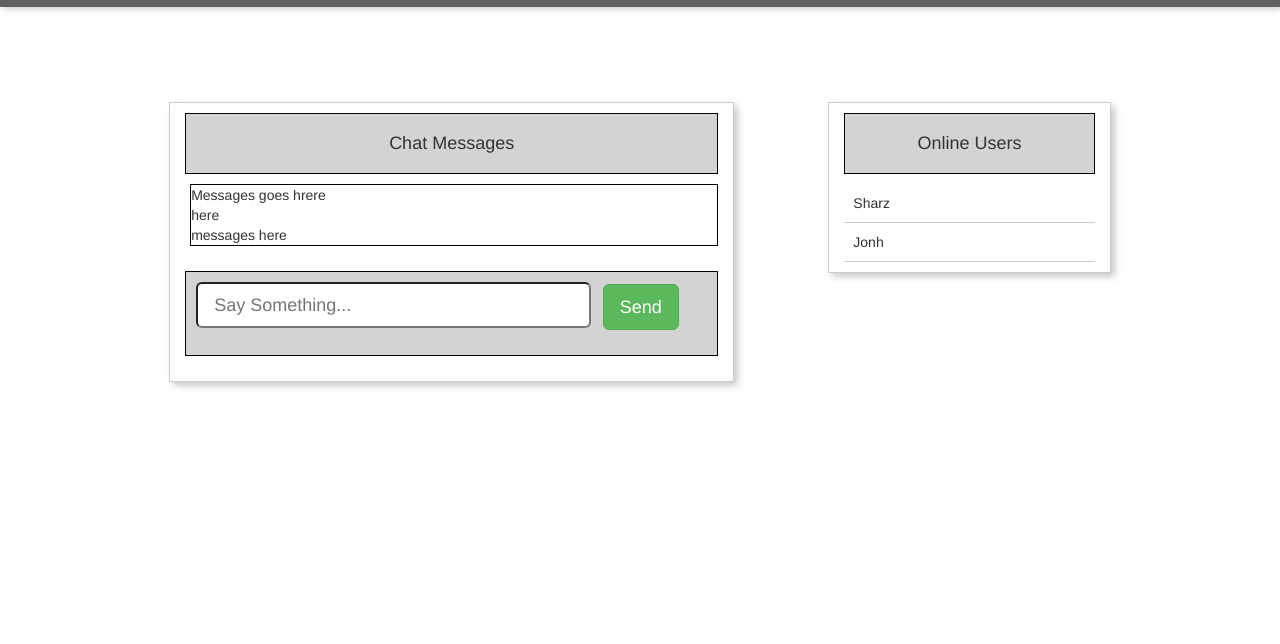
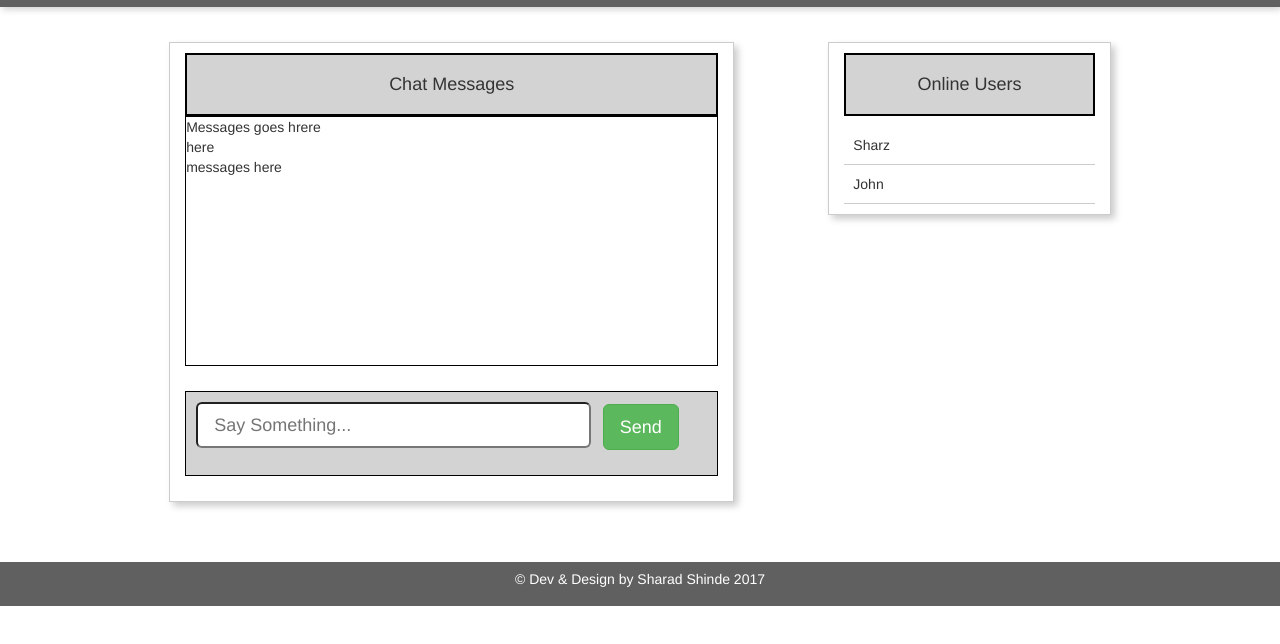
Before and after one commit to shindesharad71/Chat-WebApplication, a website: page index.html in a window 1280 px wide. Shown: the part 74-718 px from the top of the page. Drawn offline with nearby package versions, Linux system fonts and the light colour scheme; no server answers.

Commit message:
ui structure updated, still in dev phase

```diff
--- a/app.css
+++ b/app.css
@@ -13,7 +13,7 @@ li {
 }
 
 #mainWrapper {
-    margin-top: 75px;
+    margin-top: 15px;
     padding: 20px;
     /* display: none; */
 }
@@ -35,7 +35,8 @@ li {
 
 #chatWindow {
     border: 1px solid #000;
-    margin: 0px 0px 5px 5px;
+    margin: 0px 0px 5px 0px;
+    height: 250px;
 }
 
 #users {
@@ -54,3 +55,10 @@ li {
     border: 1px solid #000;
     margin-bottom: 25px;
 }
+
+footer {
+    background: #606060;
+    padding: 7px;
+    color: #fff;
+    margin-top: 40px;
+}
--- a/index.html
+++ b/index.html
@@ -27,7 +27,7 @@
 
     <div class="container" id="mainWrapper">
         <div class="col-md-offset-1 col-md-6" id="chatWrapper">
-            <h4 class="text-center" style="background: #d3d3d3; padding: 20px 20px; border: 1px solid #000;">Chat Messages</h4>
+            <h4 class="text-center" style="margin-bottom: 0px; background: #d3d3d3; padding: 20px 20px; border: 2px solid #000;">Chat Messages</h4>
             <div id="chatWindow">Messages goes hrere <br> here<br>messages here</div>
             <form id="messageForm">
                 <div class="sendBox">
@@ -41,13 +41,16 @@
 
         <div class="col-md-offset-1 col-md-3" id="chatWrapper">
 
-            <h4 class="text-center" style="background: #d3d3d3; padding: 20px 20px; padding: 20px 20px; border: 1px solid #000;">Online Users</h4>
+            <h4 class="text-center" style="background: #d3d3d3; padding: 20px 20px; padding: 20px 20px; border: 2px solid #000;">Online Users</h4>
             <div id="users">
                 <li>Sharz</li>
-                <li>Jonh</li>
+                <li>John</li>
             </div>
         </div>
     </div>
+    <footer class="text-center">
+        <p>&copy; Dev & Design by Sharad Shinde 2017 </p>
+    </footer>
 
     <script src="https://code.jquery.com/jquery-2.2.4.min.js" integrity="sha256-BbhdlvQf/xTY9gja0Dq3HiwQF8LaCRTXxZKRutelT44=" crossorigin="anonymous"></script>
     <script src="https://cdnjs.cloudflare.com/ajax/libs/socket.io/1.7.3/socket.io.js"></script>
```
